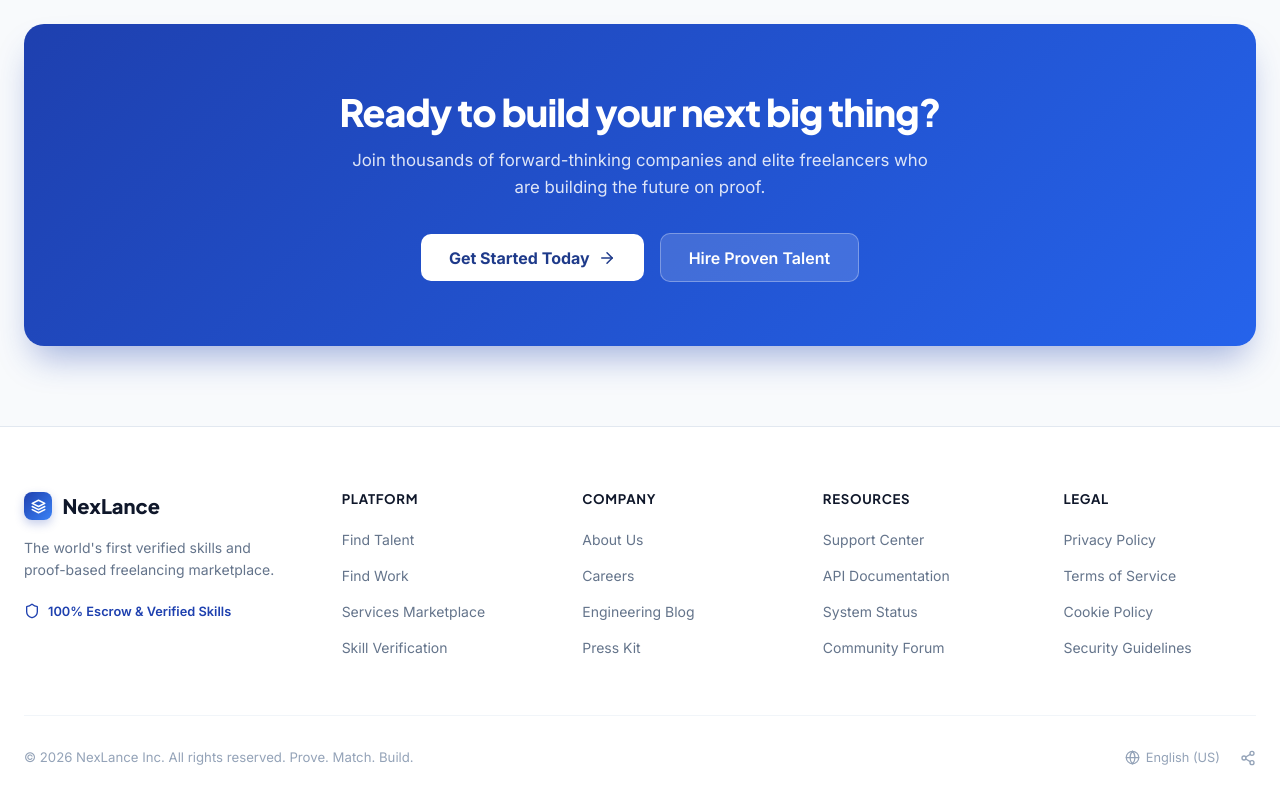
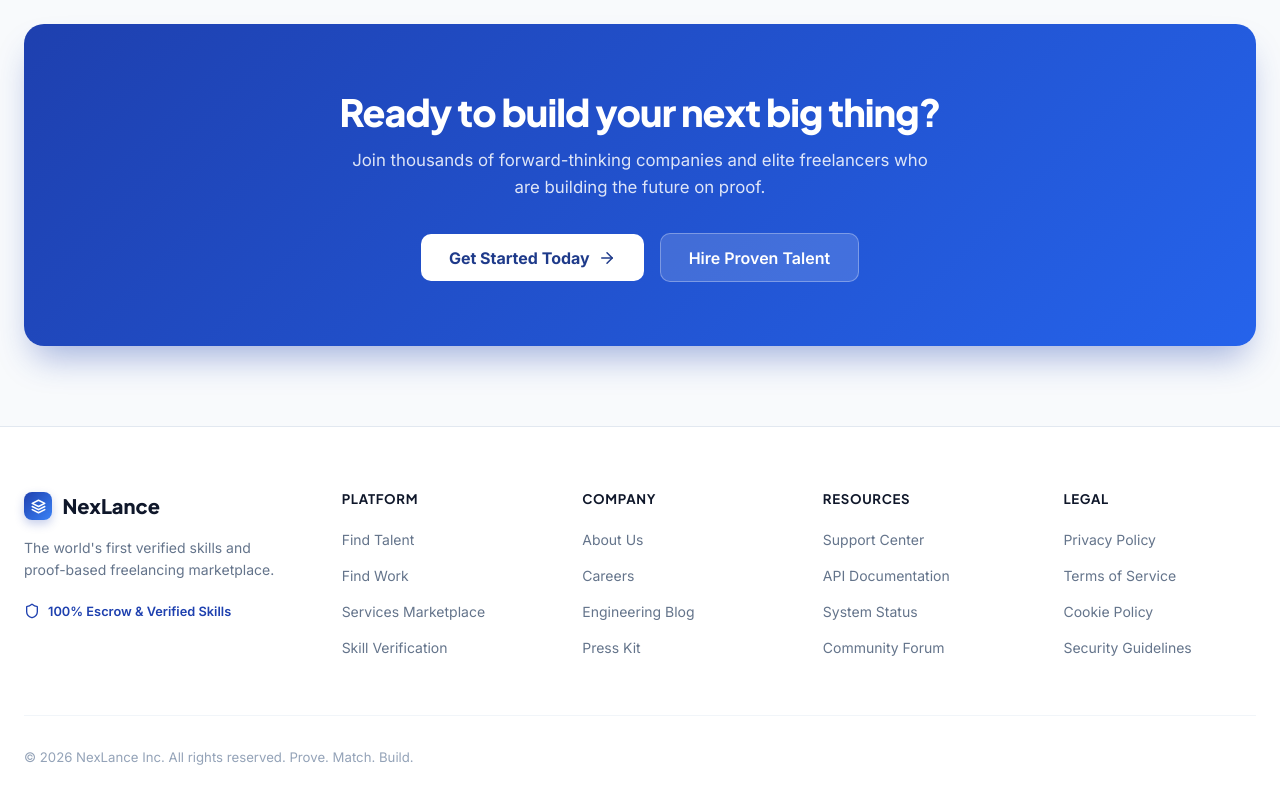
Before and after one commit to yanaanand485-ui/NexLance, a React (Vite) app in the folder frontend/: page / in a window 1280 px wide. Shown: the part 2489-3289 px from the top of the page. Built offline with nearby package versions, Linux system fonts and the light colour scheme.

Commit message:
Update footer and dependencies

```diff
--- a/frontend/src/components/common/Footer.jsx
+++ b/frontend/src/components/common/Footer.jsx
@@ -1,5 +1,5 @@
 import React from 'react';
-import { Globe, Share2, Shield, Heart } from 'lucide-react';
+import { Shield } from 'lucide-react';
 import { useApp } from '../../context/AppContext';
 
 export const Footer = () => {
@@ -80,17 +80,11 @@ export const Footer = () => {
           </div>
         </div>
 
-        {/* Bottom copyright & icons */}
+        {/* Bottom copyright */}
         <div style={{ paddingTop: '2rem', borderTop: '1px solid #F1F5F9', display: 'flex', alignItems: 'center', justifyContent: 'space-between', flexWrap: 'wrap', gap: '1rem' }}>
           <span style={{ fontSize: '0.825rem', color: '#94A3B8' }}>
             © 2026 NexLance Inc. All rights reserved. Prove. Match. Build.
           </span>
-          <div style={{ display: 'flex', alignItems: 'center', gap: '1.25rem', color: '#94A3B8' }}>
-            <span style={{ display: 'flex', alignItems: 'center', gap: '0.35rem', fontSize: '0.8rem', cursor: 'pointer' }}>
-              <Globe size={15} /> English (US)
-            </span>
-            <Share2 size={16} style={{ cursor: 'pointer' }} />
-          </div>
         </div>
       </div>
     </footer>
```
Also changed, not shown: 1 other file (tests, documents, lock files or other folders).
